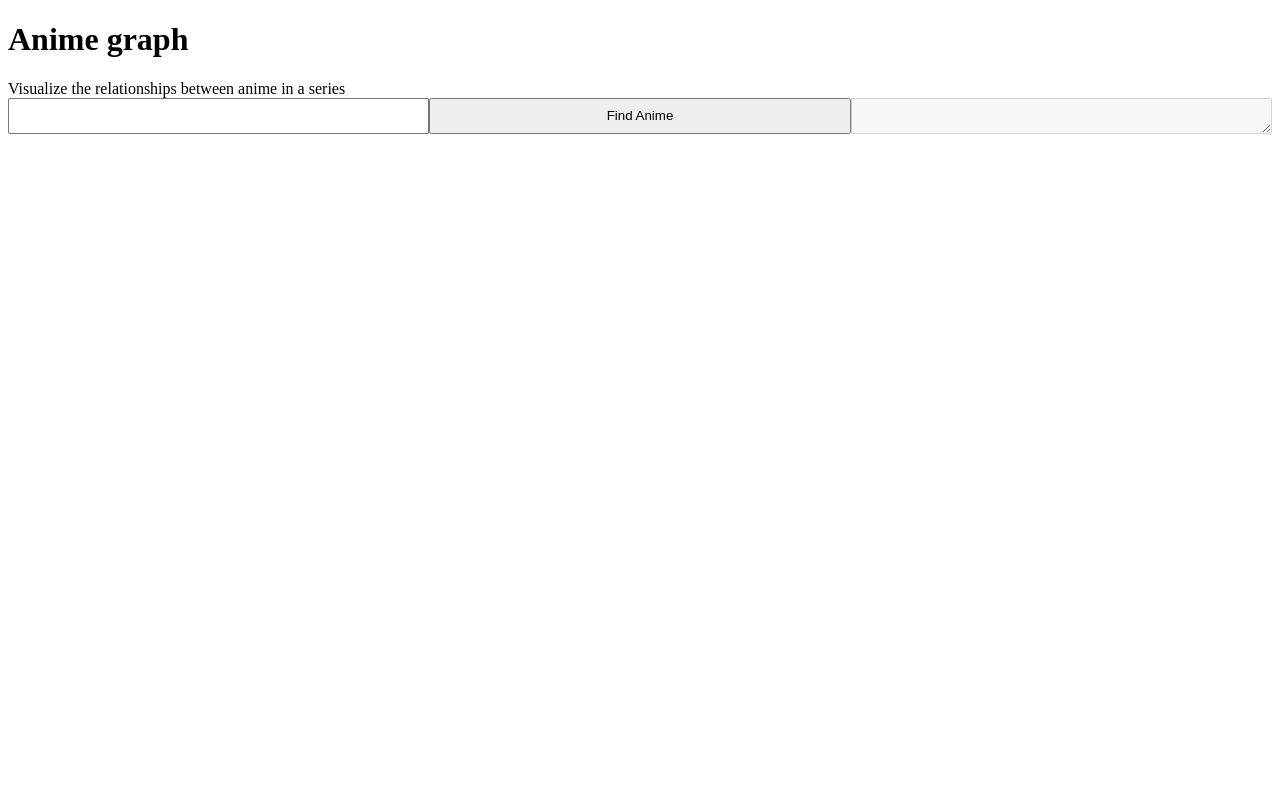
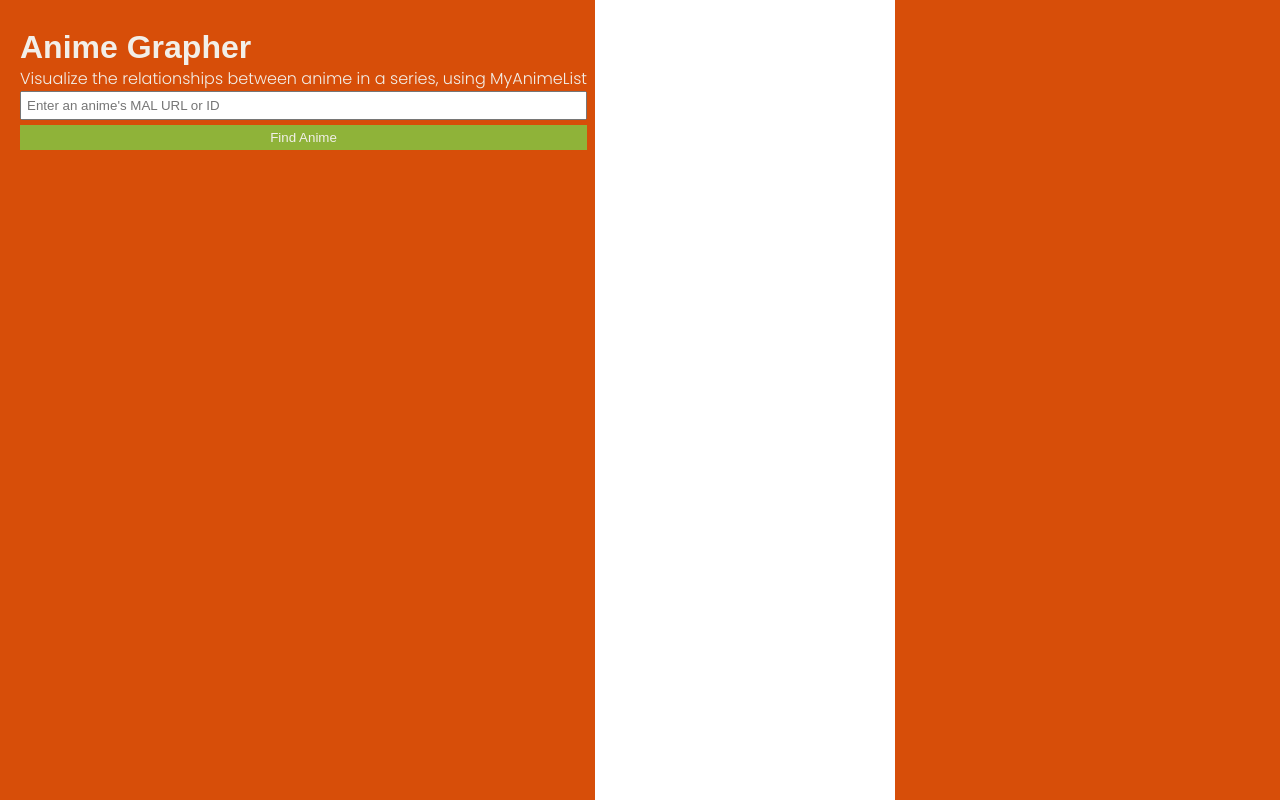
Before and after one commit to Cole-Maguire/anime-grapher, a website: page index.html in a window 1280 px wide. Drawn offline with Linux system fonts and the light colour scheme; a web font is replaced by a local one.

Commit message:
Include some basic styling

```diff
--- a/index.html
+++ b/index.html
@@ -3,25 +3,20 @@
 
 <head>
     <meta charset="utf-8">
-    <style>
-        #main-content {
-            display: grid;
-            grid-template-columns: 1fr 1fr 1fr;
-            height: 100%
-        }
-    </style>
-    <script src="main.js" defer></script>
+    <link rel="stylesheet" href="style.css">
+    <script src="dist/main.js" defer></script>
 </head>
 
 <body>
-    <h1>Anime graph</h1>
-    Visualize the relationships between anime in a series
-    <div id="main-content">
-        <input id="anime-id">
-        <button id="search-button">Find Anime</button>
-        </textarea>
-        <textarea id="mermaid-text" disabled></textarea>
-    </div>
+    <header>
+        <h1>Anime Grapher</h1>
+        Visualize the relationships between anime in a series, using MyAnimeList
+        <br>
+        <form>
+            <input id="anime-id" placeholder="Enter an anime's MAL URL or ID">
+            <button type="submit" id="search-button">Find Anime</button>
+        </form>
+    </header>
     <div id="mermaid-graph">
         <svg id="mermaid-graph-inner"></svg>
     </div>
--- /dev/null
+++ b/style.css
@@ -0,0 +1,54 @@
+@import url('https://fonts.googleapis.com/css2?family=Dela+Gothic+One&family=Poppins:wght@300&display=swap');
+
+html {
+    height: 100%;
+}
+
+body {
+    margin: 0;
+    background-color: #D74E09;
+    color: #F2EFE9;
+    font-family: 'Poppins', sans-serif;
+    display: flex;
+    height: 100%;
+
+}
+
+header {
+    padding: 8px;
+    padding-left: 20px;
+    flex: 0 1 auto;
+    overflow: hidden;
+}
+
+h1 {
+    font-family: 'Dela Gothic One', sans-serif;
+    color: #F2EFE9;
+    margin-bottom: 0;
+}
+
+form {
+    display: grid;
+    row-gap: 5px;
+}
+
+form>* {
+    padding: 9px;
+}
+
+input {
+    padding: 5px;
+}
+
+button {
+    padding: 5px;
+    border: 0;
+    color: #F2EFE9;
+    background-color: #8FB339;
+}
+
+
+#mermaid-graph {
+    height: 100%;
+    background-color: white;
+}
```
Also changed, not shown: src/index.ts (+7 -5 lines), .github/workflows/node.js.yml.
